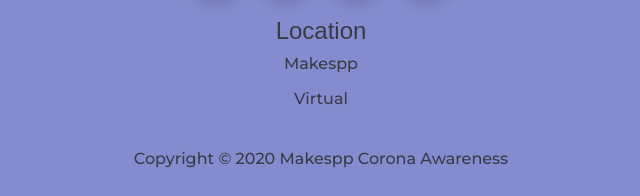
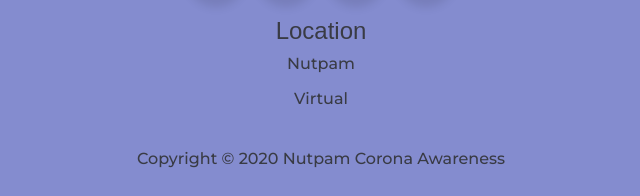
Before and after one commit to karankv26/COR-X-web, a plain HTML site: page help.html in a window 1280 px wide. Shown: the part 2272-2468 px from the top of the page, 319-959 px from the left. Drawn offline with nearby package versions, Linux system fonts and the light colour scheme; animation ran at ten frames a second.

Commit message:
Update help.html

```diff
--- a/help.html
+++ b/help.html
@@ -5,7 +5,7 @@
   <meta charset="utf-8">
   <meta name="viewport" content="width=device-width, initial-scale=1">
   <meta name="apple-mobile-web-app-capable" content="yes">
-  <title>Mechanical Equipments</title>
+  <title>Helpline</title>
   <!-- css -->
   <link rel="stylesheet" href="https://maxcdn.bootstrapcdn.com/bootstrap/4.0.0/css/bootstrap.min.css" integrity="sha384-Gn5384xqQ1aoWXA+058RXPxPg6fy4IWvTNh0E263XmFcJlSAwiGgFAW/dAiS6JXm" crossorigin="anonymous">
   <link href="https://unpkg.com/aos@2.3.1/dist/aos.css" rel="stylesheet">
@@ -36,7 +36,7 @@
       <ul class="navbar-nav mr-auto">
         <li class="nav-item active">
           <a class="nav-link" href="#">
-            Makespp Corona Awareness<span class="sr-only">(current)</span>
+            Nutpam Corona Awareness<span class="sr-only">(current)</span>
           </a>
         </li>
         <li class="nav-item">
@@ -333,12 +333,12 @@
           <h4>Location</h4>
         </div>
         <div class="box-3">
-          <p>Makespp </p>
+          <p> Nutpam </p>
           <p> Virtual</p>
         </div>
       </div>
       <br>
-      <p>Copyright © 2020 Makespp Corona Awareness</p>
+      <p>Copyright © 2020 Nutpam Corona Awareness</p>
 
     </div>
   </footer>
```
